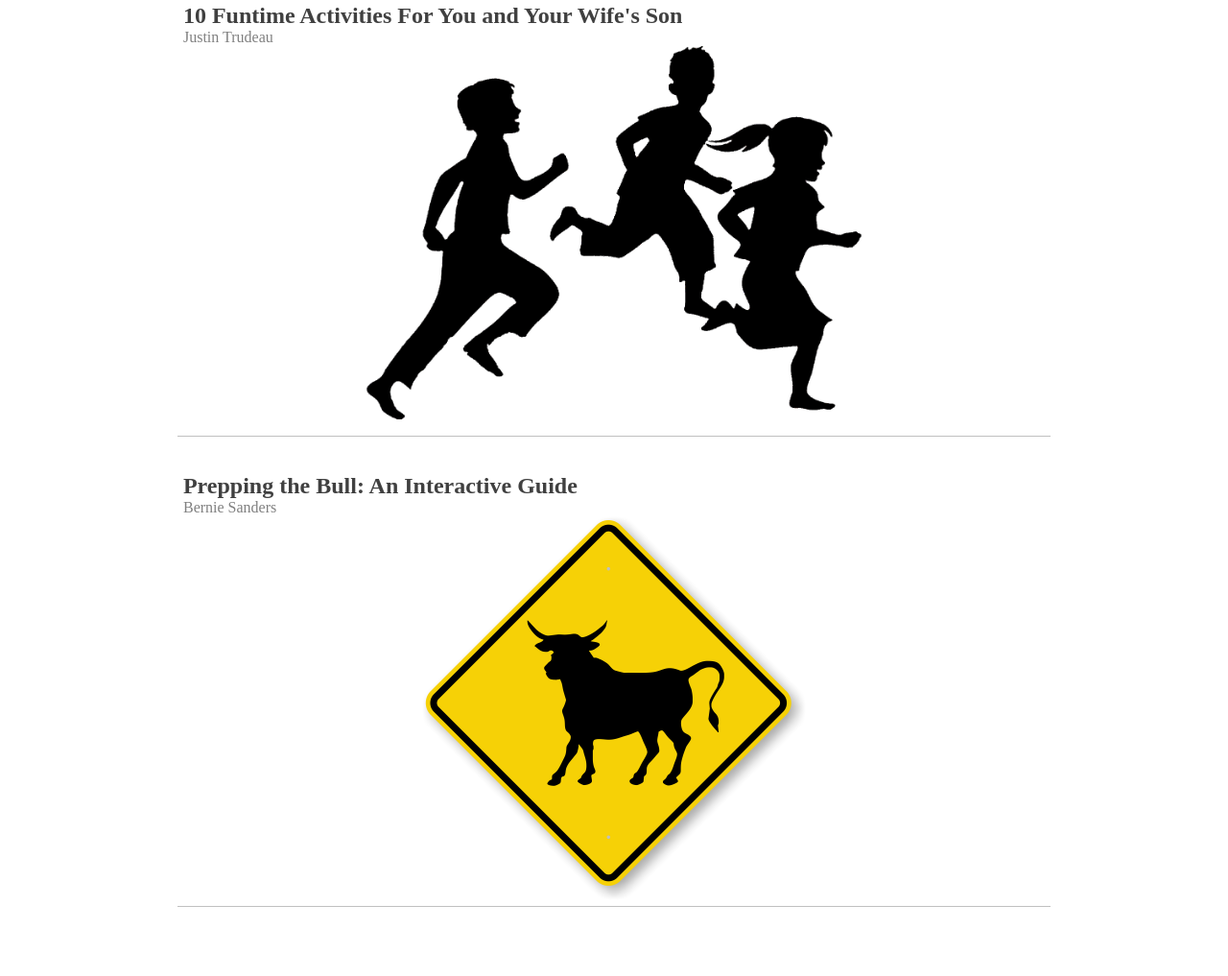
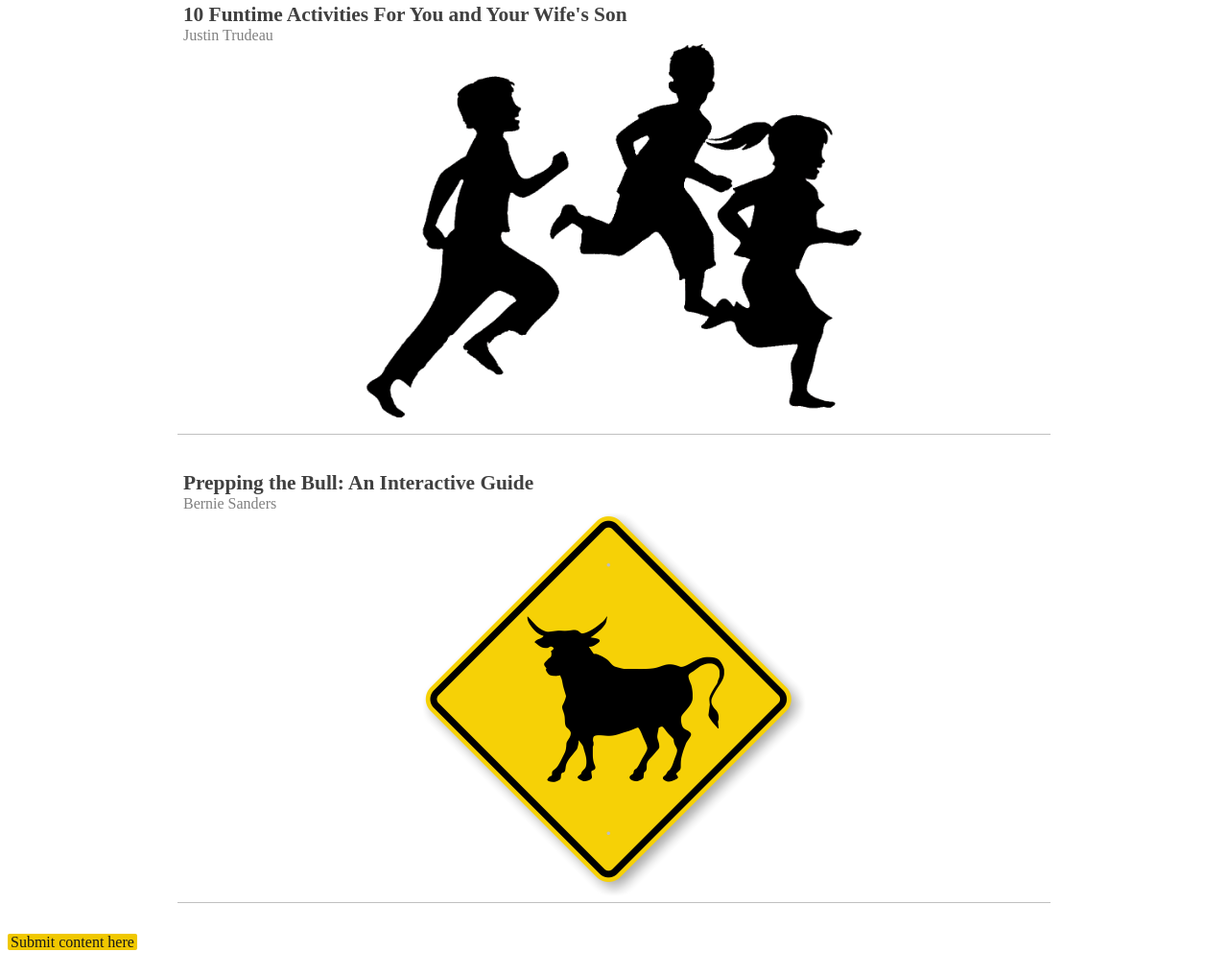
Before and after one commit to thekek/thekek.github.io, a plain HTML site: page index.html in a window 1280 px wide. Shown: the part 103-1120 px from the top of the page at 96% size. Before the commit the page ends 1080 px from the top, so only its background shows below. Drawn offline with Linux system fonts and the light colour scheme.

Commit message:
Added email address
Added an email address for content submission.

```diff
--- a/index.html
+++ b/index.html
@@ -59,14 +59,21 @@ img.logo {
   border-color: #c0c0c0;
 }
 .articlename {
-  font-size: 24px;
+  font-size: 16pt;
   color: #404040;
   font-weight: bold;
 }
 .authorname {
-  font-size: 16px;
+  font-size: 12pt;
   color: #808080;
   font-weight: 100;
+}
+.smalltext {
+  font-size: 12pt;
+  color: #181818;
+  background-color: #f0c800;
+  padding-left: 3px; padding-right: 3px;
+  border-radius: 2px;
 }
 </style>
 </head>
@@ -88,6 +95,8 @@ img.logo {
     <img src="bull-sign.png" height="400px"/>
   </div>
 </div>
+<a href="mailto:raichu3@optonline.net" class="smalltext">Submit content here</a>
+<br/><br/>
 
 </body>
 
```
